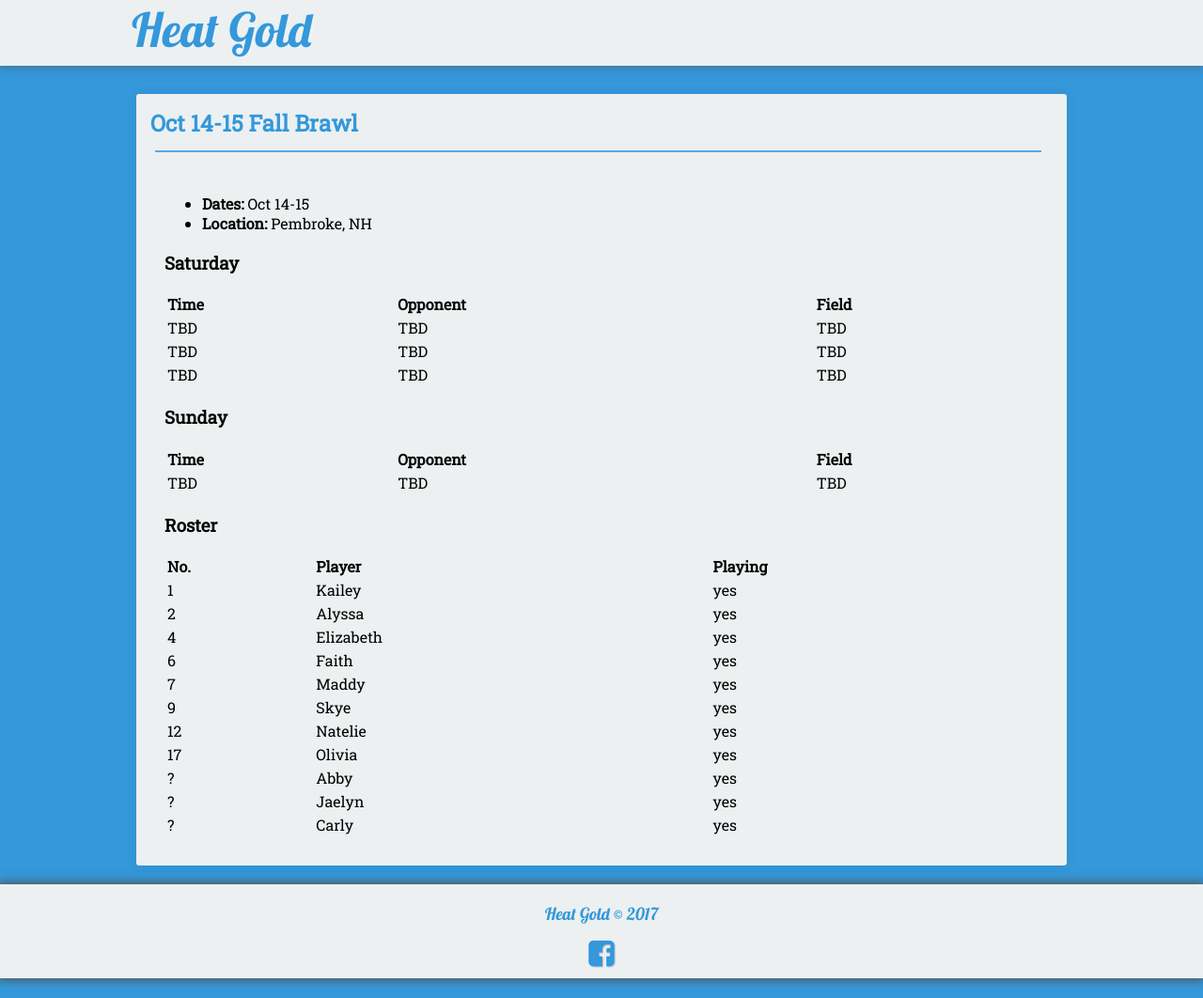
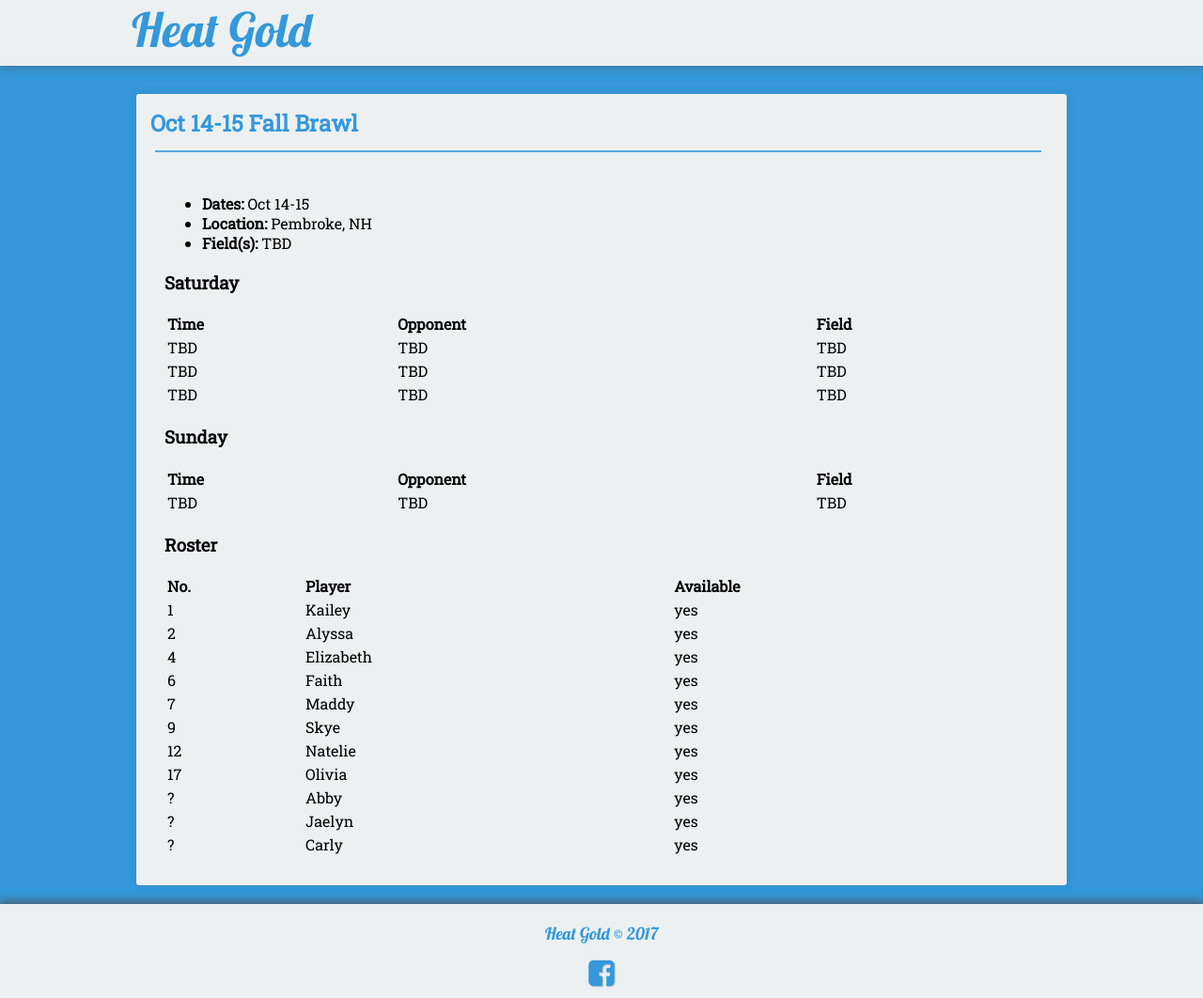
Before and after one commit to seanmerrow/ecf, a Jekyll site: the page built from _posts/2017-10-14-Oct-14-15.md, in a window 1280 px wide. Shown: the whole page at 94% size. Built offline with Jekyll 4.4.1, drawn with Linux system fonts in a browser that asks for light colours; nearby versions of some CDN libraries.

Commit message:
Update 2017-10-14-Oct-14-15.md

```diff
--- a/_posts/2017-10-14-Oct-14-15.md
+++ b/_posts/2017-10-14-Oct-14-15.md
@@ -10,6 +10,7 @@ category:
 ---
 * **Dates:** Oct 14-15
 * **Location:** Pembroke, NH
+* **Field(s):** TBD
 
 ### Saturday
 
@@ -27,7 +28,7 @@ category:
 
 ### Roster
 
-|No.|Player|Playing|
+|No.|Player|Available|
 |:---|:---|:---|
 |1|Kailey|yes|
 |2|Alyssa|yes|
```
